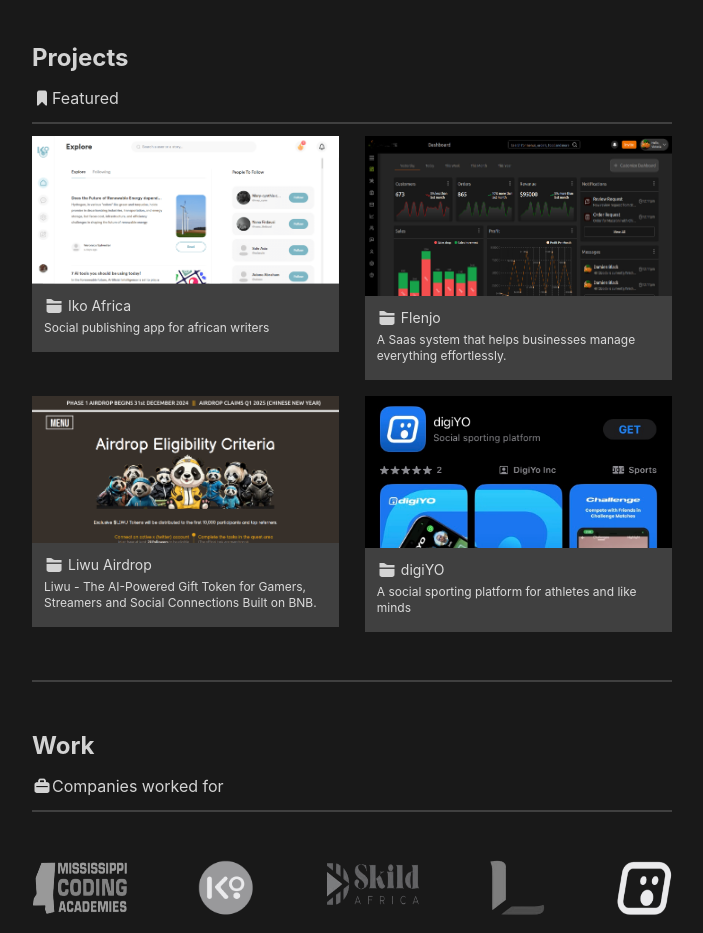
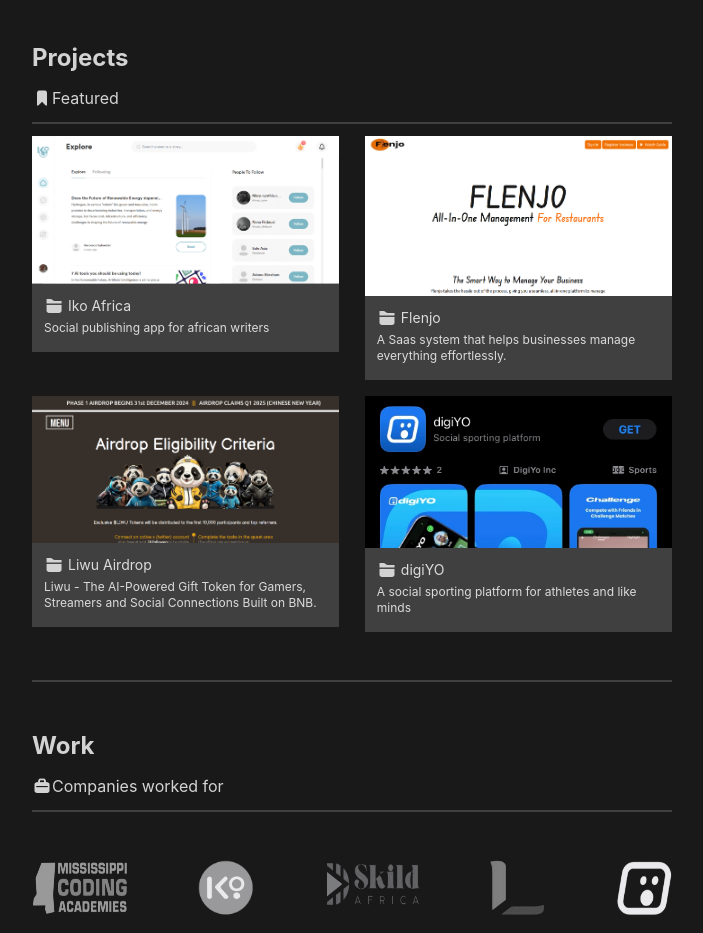
Before and after one commit to preciousaffiah/portfolio, a React (Create React App) app: page / in a window 1280 px wide. Shown: the part 1020-1953 px from the top of the page, without its empty margins (288-991 px from the left). Built offline with nearby package versions, Linux system fonts and the light colour scheme.

Commit message:
Update home.js

```diff
--- a/src/view/home.js
+++ b/src/view/home.js
@@ -12,7 +12,7 @@
 import skilldAfrica from "../assets/projects/skild-africa.png";
 import liwu from "../assets/projects/liwu.png";
 import ikoAfrica from "../assets/projects/ikoafrica.png";
-import restaurant from "../assets/projects/restaurant.jpg";
+import flenjo from "../assets/projects/flenjo.png";
 import digiyo from "../assets/projects/digiyo.jpeg";
 import digiyoLogo from "../assets/projects/logos/logo-digiyo2.png";
 import mscaLogo from "../assets/projects/logos/logo-msca2.png";
@@ -169,7 +169,7 @@
                     <div className="bg-neutral-700">
                       <Link to="tryflenjo.com">
                         <img
-                          src={restaurant}
+                          src={flenjo}
                           alt="img"
                           className="w-full h-40"
                         />
```
